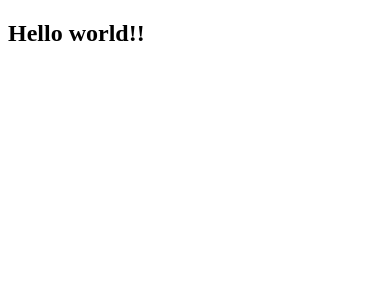
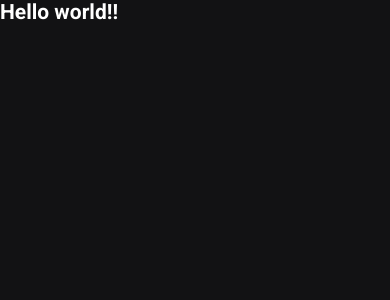
Before and after one commit to jasbes/ignews, a Next.js app: page / in a window 390 px wide. Shown: the top 300 px of the page. Built offline with nearby package versions, Linux system fonts and the light colour scheme.

Commit message:
add sass and global styles

```diff
--- a/src/pages/_app.js
+++ /dev/null
@@ -1,5 +0,0 @@
-function MyApp({ Component, pageProps }) {
-  return <Component {...pageProps} />
-}
-
-export default MyApp
--- /dev/null
+++ b/src/pages/_app.tsx
@@ -0,0 +1,9 @@
+import { AppProps } from 'next/app';
+
+import '../styles/global.scss';
+
+function MyApp({ Component, pageProps }: AppProps) {
+  return <Component {...pageProps} />
+}
+
+export default MyApp
--- /dev/null
+++ b/src/pages/_document.tsx
@@ -0,0 +1,18 @@
+import Document, { Html, Head, Main, NextScript } from 'next/document';
+
+export default class MyDocument extends Document {
+    render() {
+        return (
+            <Html>
+                <Head>
+                    <link rel="preconnect" href="https://fonts.googleapis.com" />
+                    <link href="https://fonts.googleapis.com/css2?family=Roboto:wght@400;700;900&display=swap" rel="stylesheet" />
+                </Head>
+                <body>
+                    <Main />
+                    <NextScript />
+                </body>
+            </Html>
+        )
+    }
+}
--- a/src/pages/index.js
+++ /dev/null
@@ -1,5 +0,0 @@
-export default function Home() {
-  return (
-    <h2>Hello world!!</h2>
-  )
-}
--- /dev/null
+++ b/src/pages/index.tsx
@@ -0,0 +1,14 @@
+import Head from 'next/head';
+
+export default function Home() {
+  return (
+    <>
+      <Head>
+        <title>Home | ig.news</title>
+      </Head>
+      <h2>
+        Hello world!!
+      </h2>
+    </>
+  )
+}
--- /dev/null
+++ b/src/styles/global.scss
@@ -0,0 +1,48 @@
+* {
+    padding: 0;
+    margin: 0;
+    box-sizing: border-box;
+}
+
+:root {
+    --white: #ffffff;
+
+    --gray-100: #e1e1e6;
+    --gray-300: #a8a8b3;
+    --gray-900: #121214;
+
+    --cyan-500: #61dafb;
+    --yellow-500: #eba417;
+}
+
+
+@media(max-width: 1080px) {
+    html {
+        font-size: 93.75%;
+    }
+}
+
+@media(max-width: 720px) {
+    html {
+        font-size: 87.5%;
+    }
+}
+
+
+body {
+    background: var(--gray-900);
+    color: var(--white);
+}
+
+body, input, textarea, select, button {
+    font: 400 1rem "Roboto", sans-serif;
+}
+
+button {
+    cursor: pointer;
+}
+
+a {
+    color: inherit;
+    text-decoration: none;
+}
```
Also changed, not shown: package.json (+6 -2 lines), tsconfig.json (added, +29 -0 lines), next-env.d.ts (added), 1 other file (tests, documents, lock files or other folders).
